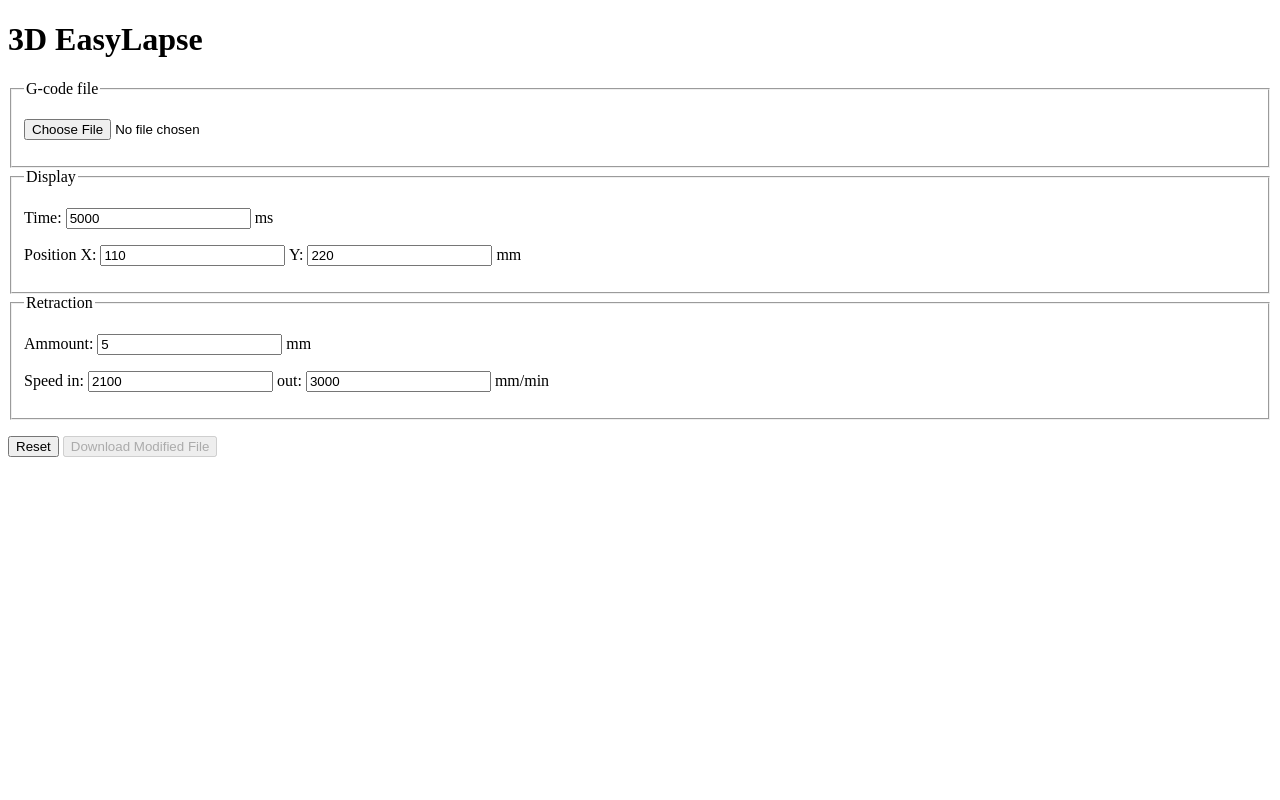
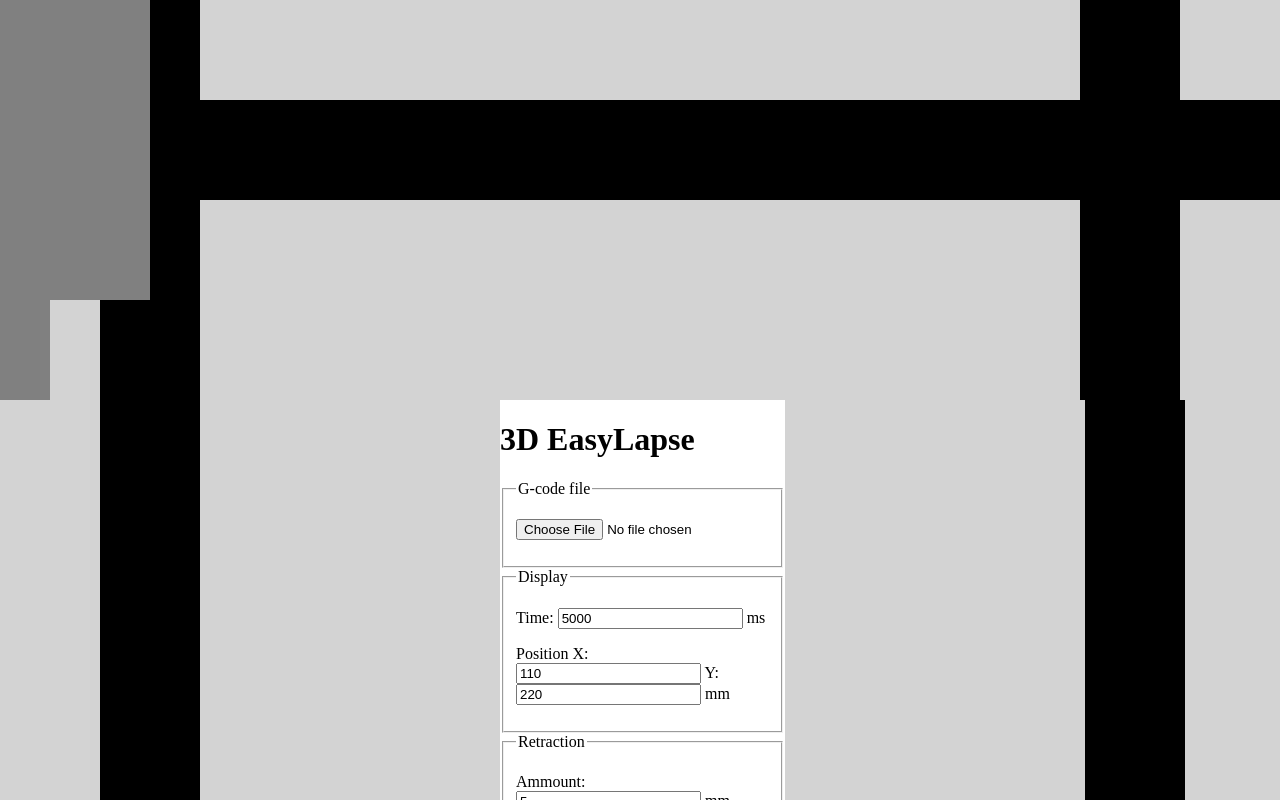
Before and after one commit to 3d-easylapse/3d-easylapse.github.io, a React (Create React App) app: page / in a window 1280 px wide. Shown: the top 800 px of the page. Built offline with nearby package versions, Linux system fonts and the light colour scheme.

Commit message:
Form and animated extruder

```diff
--- a/public/index.html
+++ b/public/index.html
@@ -26,7 +26,7 @@
     -->
     <title>3D EasyLapse</title>
   </head>
-  <body>
+  <body style="margin: 0">
     <noscript>You need to enable JavaScript to run this app.</noscript>
     <div id="root"></div>
     <!--
--- a/src/App.tsx
+++ b/src/App.tsx
@@ -1,184 +1,106 @@
-import React, { ChangeEvent, MouseEvent } from 'react';
-import { CustomTimelapse, TimelapseSettings } from './CustomTimelapse';
+import React from 'react';
+import Form from './Form';
 
 function App() {
-  const timelapseSettingsKey = 'timelapse-settings';
+  const ref = React.useRef<HTMLDivElement>(null);
 
-  const timelapseSettingsDefault: TimelapseSettings = {
-    displayTime: 5000,
-    displayPosX: 110,
-    displayPosY: 220,
+  React.useEffect(() => {
+    document.addEventListener('mousemove', function (e) {
+      if (ref.current === null) {
+        return;
+      }
 
-    retractionAmmount: 5,
-    retractionSpeedIn: 2100,
-    retractionSpeedOut: 3000,
-  };
-
-  const [timelapseSettings, _setTimelapseSettings] =
-    React.useState<TimelapseSettings>(
-      JSON.parse(localStorage.getItem(timelapseSettingsKey) ?? 'null') ??
-        timelapseSettingsDefault,
-    );
-
-  const setTimelapseSettings = (timelapseSettings: TimelapseSettings) => {
-    _setTimelapseSettings(timelapseSettings);
-    localStorage.setItem(
-      timelapseSettingsKey,
-      JSON.stringify(timelapseSettings),
-    );
-  };
-
-  const [file, setFile] = React.useState<File>();
-
-  const handleFileUpload = (event: ChangeEvent<HTMLInputElement>) => {
-    setFile(event.target.files![0]);
-  };
-
-  const handleDownload = async (event: MouseEvent<HTMLButtonElement>) => {
-    event.preventDefault();
-
-    if (file) {
-      const gcode = await file.text();
-      const modifiedGcode = new CustomTimelapse().execute(
-        gcode,
-        timelapseSettings,
-      );
-      const blob = new Blob([modifiedGcode], { type: 'plain/text' });
-
-      const url = window.URL.createObjectURL(blob);
-      const link = document.createElement('a');
-      link.href = url;
-      link.setAttribute('download', `3DEasyLapse_${file.name}`);
-      document.body.appendChild(link);
-      link.click();
-      link.parentNode?.removeChild(link);
-    }
-  };
+      let left = e.pageX;
+      ref.current.style.left =
+        Math.min(Math.max(left, 350), document.body.clientWidth - 350) + 'px';
+    });
+  }, []);
 
   return (
-    <div>
-      <form>
-        <h1>3D EasyLapse</h1>
-        <fieldset>
-          <legend>G-code file</legend>
-          <p>
-            <input type="file" onChange={handleFileUpload} />
-          </p>
-        </fieldset>
-        <fieldset>
-          <legend>Display</legend>
-          <p>
-            <label>
-              Time:{' '}
-              <input
-                type="number"
-                value={timelapseSettings.displayTime}
-                onChange={(el) => {
-                  setTimelapseSettings({
-                    ...timelapseSettings,
-                    displayTime: el.target.valueAsNumber,
-                  });
-                }}
-              />{' '}
-              ms
-            </label>
-          </p>
-          <p>
-            <label>
-              Position X:{' '}
-              <input
-                type="number"
-                value={timelapseSettings.displayPosX}
-                onChange={(el) => {
-                  setTimelapseSettings({
-                    ...timelapseSettings,
-                    displayPosX: el.target.valueAsNumber,
-                  });
-                }}
-              />
-            </label>{' '}
-            <label>
-              Y:{' '}
-              <input
-                type="number"
-                value={timelapseSettings.displayPosY}
-                onChange={(el) => {
-                  setTimelapseSettings({
-                    ...timelapseSettings,
-                    displayPosY: el.target.valueAsNumber,
-                  });
-                }}
-              />{' '}
-              mm
-            </label>
-          </p>
-        </fieldset>
-        <fieldset>
-          <legend>Retraction</legend>
-          <p>
-            <label>
-              Ammount:{' '}
-              <input
-                type="number"
-                value={timelapseSettings.retractionAmmount}
-                min={0}
-                onChange={(el) => {
-                  setTimelapseSettings({
-                    ...timelapseSettings,
-                    retractionAmmount: el.target.valueAsNumber,
-                  });
-                }}
-              />{' '}
-              mm
-            </label>
-          </p>
-          <p>
-            <label>
-              Speed in:{' '}
-              <input
-                type="number"
-                value={timelapseSettings.retractionSpeedIn}
-                min={0}
-                onChange={(el) => {
-                  setTimelapseSettings({
-                    ...timelapseSettings,
-                    retractionSpeedIn: el.target.valueAsNumber,
-                  });
-                }}
-              />
-            </label>{' '}
-            <label>
-              out:{' '}
-              <input
-                type="number"
-                value={timelapseSettings.retractionSpeedOut}
-                min={0}
-                onChange={(el) => {
-                  setTimelapseSettings({
-                    ...timelapseSettings,
-                    retractionSpeedOut: el.target.valueAsNumber,
-                  });
-                }}
-              />{' '}
-              mm/min
-            </label>
-          </p>
-        </fieldset>
-        <p>
-          <input
-            type="reset"
-            onClick={() => {
-              if (window.confirm('Are you sure you wanna reset the fields?')) {
-                setTimelapseSettings(timelapseSettingsDefault);
-              }
-            }}
-          ></input>{' '}
-          <button onClick={handleDownload} disabled={!file}>
-            Download Modified File
-          </button>
-        </p>
-      </form>
-    </div>
+    <>
+      <div
+        style={{
+          display: 'grid',
+          gridTemplateAreas: `
+            'a b c d e'
+            'f f f f f'
+            'g h i j k'
+          `,
+          gridTemplateRows: '100px 100px 200px',
+          gridTemplateColumns: '100px 100px 1fr 100px 100px',
+        }}
+      >
+        <div style={{ gridArea: 'a', background: 'lightgray' }} />
+        <div style={{ gridArea: 'b', background: 'black' }} />
+        <div style={{ gridArea: 'c', background: 'lightgray' }} />
+        <div style={{ gridArea: 'd', background: 'black' }} />
+        <div style={{ gridArea: 'e', background: 'lightgray' }} />
+
+        <div style={{ gridArea: 'f', background: 'black' }} />
+
+        <div style={{ gridArea: 'g', background: 'lightgray' }} />
+        <div style={{ gridArea: 'h', background: 'black' }} />
+        <div style={{ gridArea: 'i', background: 'lightgray' }} />
+        <div style={{ gridArea: 'j', background: 'black' }} />
+        <div style={{ gridArea: 'k', background: 'lightgray' }} />
+
+        <div
+          ref={ref}
+          style={{
+            display: 'grid',
+            position: 'absolute',
+            gridTemplateAreas: `
+              'a a a'
+              'b c d'
+            `,
+            gridTemplateRows: '300px 100px',
+            gridTemplateColumns: '100px 100px 100px',
+            transform: 'translate(-50%, 0)',
+          }}
+        >
+          <div style={{ gridArea: 'a', background: 'grey' }} />
+          <div style={{ gridArea: 'b' }} />
+          <div style={{ gridArea: 'c', background: 'grey' }} />
+          <div style={{ gridArea: 'd' }} />
+        </div>
+      </div>
+      <div
+        style={{
+          display: 'grid',
+          gridTemplateAreas: `
+            'a b c d e f g'
+            'h i j j j k l'
+          `,
+          gridTemplateRows: '1fr 100px',
+          gridTemplateColumns: '100px 100px 300px 1fr 300px 100px 100px',
+        }}
+      >
+        <div style={{ gridArea: 'a', background: 'lightgray' }} />
+        <div style={{ gridArea: 'b', background: 'black' }} />
+        <div style={{ gridArea: 'c', background: 'lightgray' }} />
+        <div style={{ gridArea: 'd' }}>
+          <Form />
+        </div>
+        <div style={{ gridArea: 'e', background: 'lightgray' }} />
+        <div style={{ gridArea: 'f', background: 'black' }} />
+        <div style={{ gridArea: 'g', background: 'lightgray' }} />
+
+        <div style={{ gridArea: 'h', background: 'lightgray' }} />
+        <div style={{ gridArea: 'i', background: 'black' }} />
+        <div style={{ gridArea: 'j', background: 'lightgray' }} />
+        <div style={{ gridArea: 'k', background: 'black' }} />
+        <div style={{ gridArea: 'l', background: 'lightgray' }} />
+      </div>
+      <div
+        style={{
+          display: 'grid',
+          gridTemplateRows: '200px',
+          gridTemplateColumns: '1fr',
+        }}
+      >
+        <div style={{ background: 'black' }} />
+      </div>
+    </>
   );
 }
 
--- /dev/null
+++ b/src/Form.tsx
@@ -0,0 +1,183 @@
+import React, { ChangeEvent, MouseEvent } from 'react';
+import { CustomTimelapse, TimelapseSettings } from './CustomTimelapse';
+
+function Form() {
+  const timelapseSettingsKey = 'timelapse-settings';
+
+  const timelapseSettingsDefault: TimelapseSettings = {
+    displayTime: 5000,
+    displayPosX: 110,
+    displayPosY: 220,
+
+    retractionAmmount: 5,
+    retractionSpeedIn: 2100,
+    retractionSpeedOut: 3000,
+  };
+
+  const [file, setFile] = React.useState<File>();
+
+  const [timelapseSettings, _setTimelapseSettings] =
+    React.useState<TimelapseSettings>(
+      JSON.parse(localStorage.getItem(timelapseSettingsKey) ?? 'null') ??
+        timelapseSettingsDefault,
+    );
+
+  const handleFileUpload = (event: ChangeEvent<HTMLInputElement>) => {
+    setFile(event.target.files![0]);
+  };
+
+  const setTimelapseSettings = (timelapseSettings: TimelapseSettings) => {
+    _setTimelapseSettings(timelapseSettings);
+    localStorage.setItem(
+      timelapseSettingsKey,
+      JSON.stringify(timelapseSettings),
+    );
+  };
+
+  const handleDownload = async (event: MouseEvent<HTMLButtonElement>) => {
+    event.preventDefault();
+
+    if (file) {
+      const gcode = await file.text();
+      const modifiedGcode = new CustomTimelapse().execute(
+        gcode,
+        timelapseSettings,
+      );
+      const blob = new Blob([modifiedGcode], { type: 'plain/text' });
+
+      const url = window.URL.createObjectURL(blob);
+      const link = document.createElement('a');
+      link.href = url;
+      link.setAttribute('download', `3DEasyLapse_${file.name}`);
+      document.body.appendChild(link);
+      link.click();
+      link.parentNode?.removeChild(link);
+    }
+  };
+
+  return (
+    <form>
+      <h1>3D EasyLapse</h1>
+      <fieldset>
+        <legend>G-code file</legend>
+        <p>
+          <input type="file" onChange={handleFileUpload} />
+        </p>
+      </fieldset>
+      <fieldset>
+        <legend>Display</legend>
+        <p>
+          <label>
+            Time:{' '}
+            <input
+              type="number"
+              value={timelapseSettings.displayTime}
+              onChange={(el) => {
+                setTimelapseSettings({
+                  ...timelapseSettings,
+                  displayTime: el.target.valueAsNumber,
+                });
+              }}
+            />{' '}
+            ms
+          </label>
+        </p>
+        <p>
+          <label>
+            Position X:{' '}
+            <input
+              type="number"
+              value={timelapseSettings.displayPosX}
+              onChange={(el) => {
+                setTimelapseSettings({
+                  ...timelapseSettings,
+                  displayPosX: el.target.valueAsNumber,
+                });
+              }}
+            />
+          </label>{' '}
+          <label>
+            Y:{' '}
+            <input
+              type="number"
+              value={timelapseSettings.displayPosY}
+              onChange={(el) => {
+                setTimelapseSettings({
+                  ...timelapseSettings,
+                  displayPosY: el.target.valueAsNumber,
+                });
+              }}
+            />{' '}
+            mm
+          </label>
+        </p>
+      </fieldset>
+      <fieldset>
+        <legend>Retraction</legend>
+        <p>
+          <label>
+            Ammount:{' '}
+            <input
+              type="number"
+              value={timelapseSettings.retractionAmmount}
+              min={0}
+              onChange={(el) => {
+                setTimelapseSettings({
+                  ...timelapseSettings,
+                  retractionAmmount: el.target.valueAsNumber,
+                });
+              }}
+            />{' '}
+            mm
+          </label>
+        </p>
+        <p>
+          <label>
+            Speed in:{' '}
+            <input
+              type="number"
+              value={timelapseSettings.retractionSpeedIn}
+              min={0}
+              onChange={(el) => {
+                setTimelapseSettings({
+                  ...timelapseSettings,
+                  retractionSpeedIn: el.target.valueAsNumber,
+                });
+              }}
+            />
+          </label>{' '}
+          <label>
+            out:{' '}
+            <input
+              type="number"
+              value={timelapseSettings.retractionSpeedOut}
+              min={0}
+              onChange={(el) => {
+                setTimelapseSettings({
+                  ...timelapseSettings,
+                  retractionSpeedOut: el.target.valueAsNumber,
+                });
+              }}
+            />{' '}
+            mm/min
+          </label>
+        </p>
+      </fieldset>
+      <p>
+        <input
+          type="reset"
+          onClick={() => {
+            if (window.confirm('Are you sure you wanna reset the fields?')) {
+              setTimelapseSettings(timelapseSettingsDefault);
+            }
+          }}
+        ></input>{' '}
+        <button onClick={handleDownload} disabled={!file}>
+          Download Modified File
+        </button>
+      </p>
+    </form>
+  );
+}
+
+export default Form;
```
